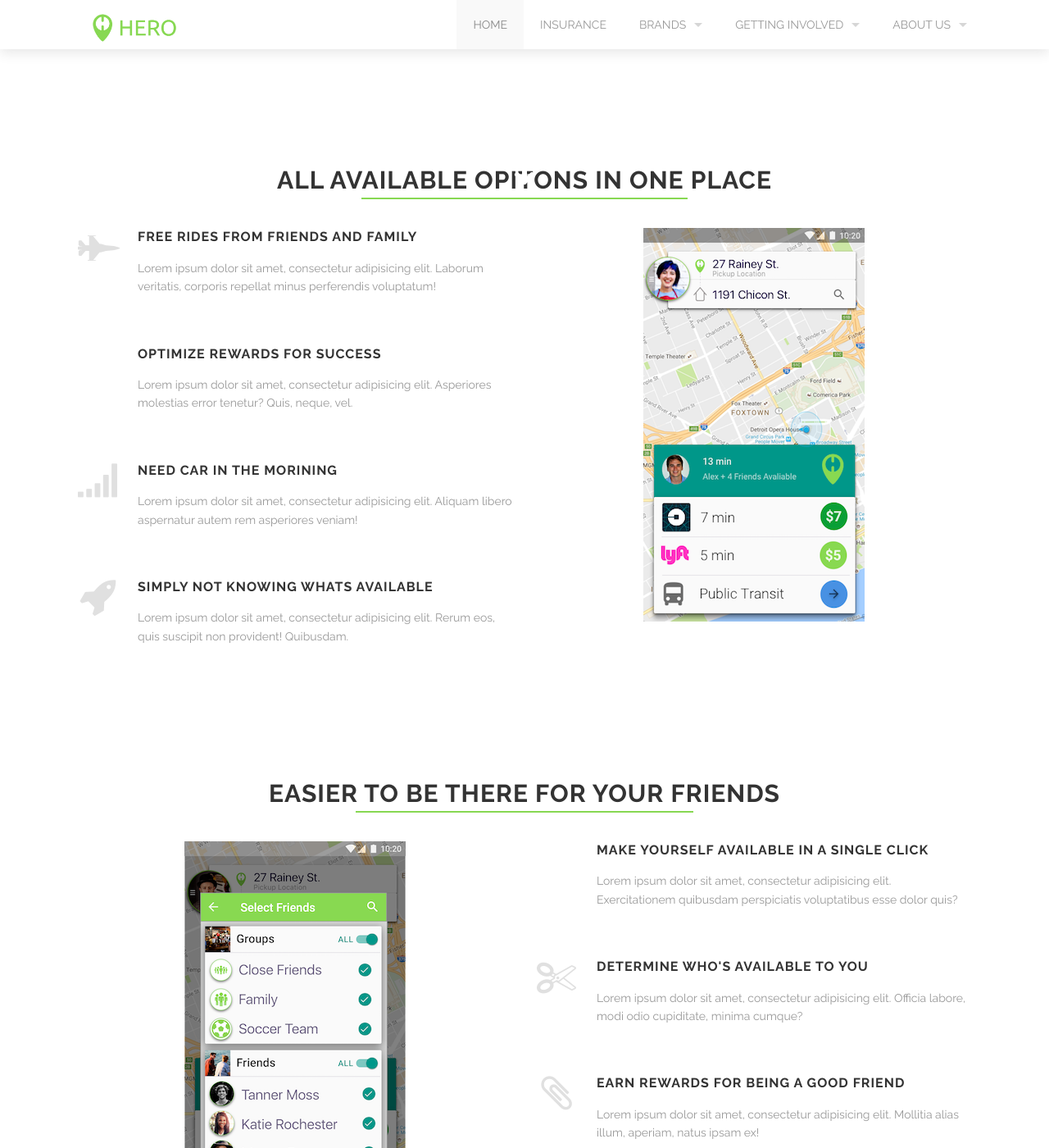
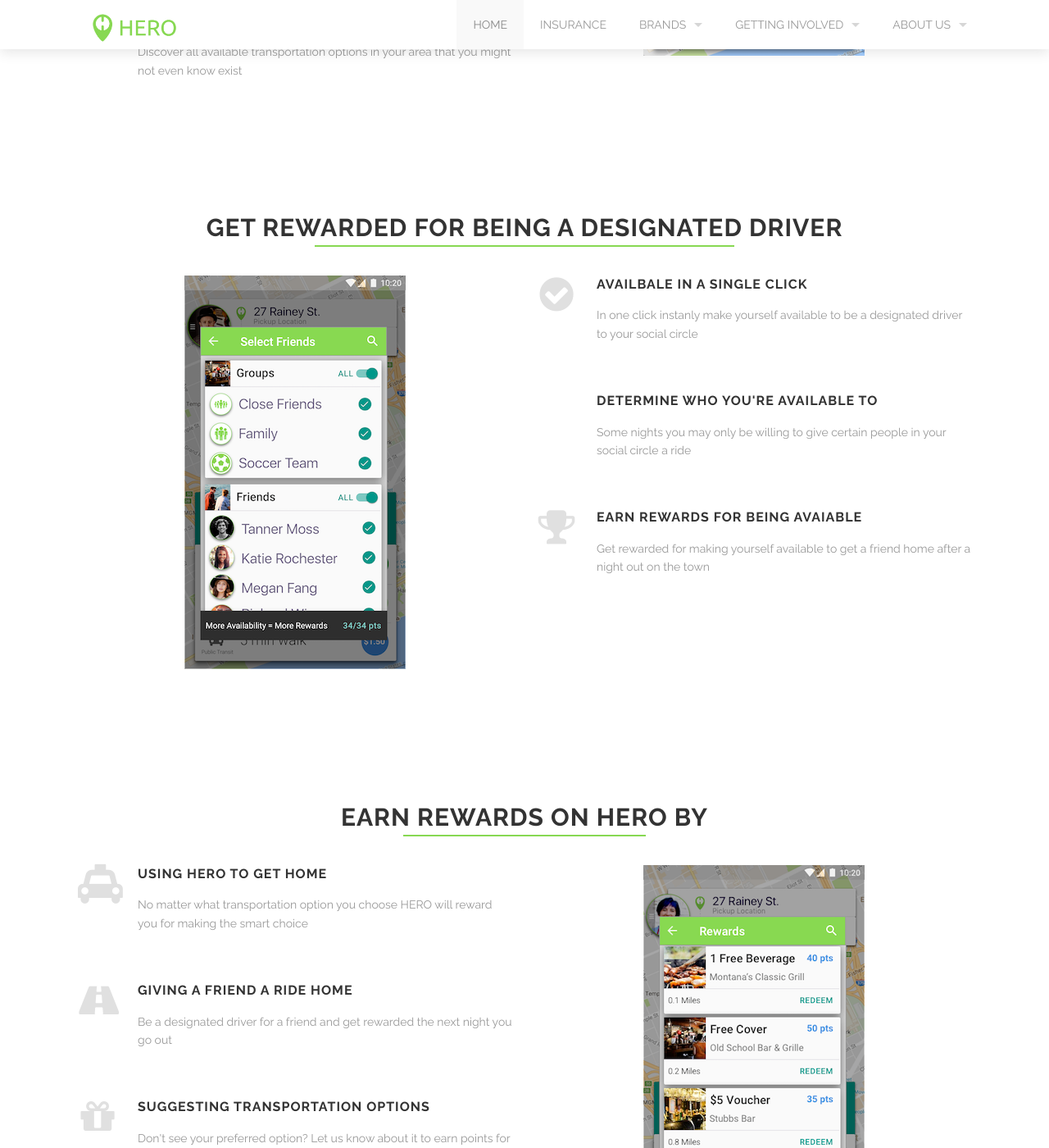
Before and after one commit to hero-app-co/gitsite, a Jekyll site: the page built from index.html, in a window 1280 px wide and 1400 px high, scrolled down 1131 px. Shown: the whole window at 82% size. Built offline with Jekyll 4.4.1, drawn with Linux system fonts in a browser that asks for light colours; some of the changed text lies outside the part shown; grey boxes are pictures that could not be loaded.

Commit message:
content updates on home page

```diff
--- a/index.html
+++ b/index.html
@@ -18,40 +18,40 @@
           link_to: http://www.reddit.com
 
 app-services-first:
-  - icon: fighter-jet
-    title: Free rides from friends and family
-    desc: Lorem ipsum dolor sit amet, consectetur adipisicing elit. Laborum veritatis, corporis repellat minus perferendis voluptatum!
-  - icon: Price conscious (Surge pricing)
-    title: Optimize rewards for success
-    desc: Lorem ipsum dolor sit amet, consectetur adipisicing elit. Asperiores molestias error tenetur? Quis, neque, vel.
-  - icon: signal
+  - icon: universal-access
+    title: Free rides
+    desc: Get free rides from your social circle when they make themselves available on the platform
+  - icon: money
+    title: Price Conscious
+    desc: Instantly find which option fits your budget no matter which mode of transportation or service provider
+  - icon: car
     title: Need car in the morining
-    desc: Lorem ipsum dolor sit amet, consectetur adipisicing elit. Aliquam libero aspernatur autem rem asperiores veniam!
-  - icon: rocket
-    title: Simply not knowing whats available
-    desc: Lorem ipsum dolor sit amet, consectetur adipisicing elit. Rerum eos, quis suscipit non provident! Quibusdam.
+    desc: Find services that will take you and your car home, from paid services to free options like AAA Tipsy Tow
+  - icon: blind
+    title: Simply not knowing
+    desc: Discover all available transportation options in your area that you might not even know exist
 
 app-services-second:
-  - icon: intersex
-    title: Make yourself available in a single click
-    desc: Lorem ipsum dolor sit amet, consectetur adipisicing elit. Exercitationem quibusdam perspiciatis voluptatibus esse dolor quis?
-  - icon: scissors
-    title: Determine who's available to you
-    desc: Lorem ipsum dolor sit amet, consectetur adipisicing elit. Officia labore, modi odio cupiditate, minima cumque?
-  - icon: paperclip
-    title: Earn rewards for being a good friend
-    desc: Lorem ipsum dolor sit amet, consectetur adipisicing elit. Mollitia alias illum, aperiam, natus ipsam ex!
+  - icon: check-circle
+    title: Availbale in a single click
+    desc: In one click instanly make yourself available to be a designated driver to your social circle
+  - icon: user-secret
+    title: Determine who you're available to
+    desc: Some nights you may only be willing to give certain people in your social circle a ride
+  - icon: trophy
+    title: Earn rewards for being avaiable
+    desc: Get rewarded for making yourself available to get a friend home after a night out on the town
 
 app-services-third:
-  - icon: btc
-    title: Using the app to get home
-    desc: Lorem ipsum dolor sit amet, consectetur adipisicing elit. Distinctio eos, placeat, quisquam similique laborum dolore.
-  - icon: pie-chart
-    title: Being available for friends &amp; family
-    desc: Lorem ipsum dolor sit amet, consectetur adipisicing elit. Consectetur eaque eum, sunt labore minus, delectus?
-  - icon: ship
-    title: Giving a ride to a friend
-    desc: Lorem ipsum dolor sit amet, consectetur adipisicing elit. Voluptas architecto iusto natus dolor ducimus ullam.
+  - icon: taxi
+    title: Using HERO to get home
+    desc: No matter what transportation option you choose HERO will reward you for making the smart choice
+  - icon: road
+    title: Giving a friend a ride home
+    desc: Be a designated driver for a friend and get rewarded the next night you go out
+  - icon: gift
+    title: Suggesting transportation options
+    desc: Don't see your preferred option? Let us know about it to earn points for your next reward
 
 milestones:
   - icon: cutlery
@@ -73,78 +73,12 @@
 
 ---
 
-<!-- Banner Image and CTA -->
-<div class='mod modDefaultSlider'>
-  <div class='sequence' data-autostop='on' data-timeout='0'>
-    <ul class='sequence-canvas'>
-      {% for slide in page.slides %}
-        {% if forloop.first %}
-          {% assign style = 'static' %}
-        {% else %}
-          {% assign style = '' %}
-        {% endif %}
-
-        <li class='frame {{style}} {{ slide.klass }}'>
-          <div class='bg' style='background-color: #87d852;'></div>
-          <div class='small-title {{ slide.small_title.klass }}'>
-            <div class='row'>
-              <div class='large-12 columns'>
-                <h2>{{ slide.small_title.text }}</h2>
-              </div>
-            </div>
-          </div>
-          <div class='title {{ slide.title.klass }}'>
-            <div class='row'>
-              <div class='large-12 columns'>
-                <h2>{{ slide.title.text }}</h2>
-              </div>
-            </div>
-          </div>
-          <div class='buttons-wrapper {{ slide.buttons.klass }}'>
-            <div class='row'>
-              <div class='large-12 columns'>
-                <div class='two spacing'></div>
-                {% for button in slide.buttons.items %}
-                  {% if button.klass == 'boxed' %}
-                  <form action=""  class='medium-6 medium-offset-3'>
-                  {% else %}
-                  <form action=""  class='medium-6 medium-offset-1'>
-                  {% endif %}
-                    <div class='small-title {{ slide.small_title.klass }}' style='position:static;'>
-                      <div class='row'>
-                        <div class='large-12 columns'>
-                          <h2>Being a Designated Driver has never been this rewarding</h2>
-                        </div>
-                      </div>
-                    </div>
-                    <div class="centered-text">
-                    </div>
-                  </form>
-
-
-                {% endfor %}
-              </div>
-            </div>
-          </div>
-        </li>
-      {% endfor %}
-    </ul>
+<!-- Video Section -->
+<div style="background:black;text-align:center;">
+  <div class="three spacing"></div>
+  <div class='twelve columns'>
+    {% include section-header.html title="HERO Simplifies Getting You Home Safe" color="#fff" class="small" %}
   </div>
-  <i class='fa fa-arrow-down bottom-to-top' style='position:absolute;bottom:40px;left:50%;transform:translateX(-50%);z-index:100;color:white;font-size:200%;'></i>
-</div>
-
-<!-- The Solution -->
-<div class="full">
-  <div class="row">
-    <div class="large-12 columns">
-      {% include section-header.html title="HERO Simplifies Getting You Home Safe" %}
-      <div class="spacing"></div>
-    </div>
-  </div>
-</div>
-
-<!-- Video Section -->
-<div>
   <div class="row centered-text">
     <iframe class="youtube-iframe" width="560" height="315" src="https://www.youtube.com/embed/dT0h9dsUm-k" frameborder="0" allowfullscreen></iframe>
   </div>
@@ -156,7 +90,7 @@
 <div class='full'>
   <div class='row'>
     <div class='large-12 columns'>
-      {% include section-header.html title="All Available Opitons in One Place" %}
+      {% include section-header.html title="All Available Options in One Place" %}
       <div class='spacing'></div>
     </div>
   </div>
@@ -197,7 +131,7 @@
 <div class='full'>
   <div class='row'>
     <div class='large-12 columns'>
-      {% include section-header.html title="Easier to Be There For Your Friends" %}
+      {% include section-header.html title="Get rewarded for being a designated driver" %}
       <div class='spacing'></div>
     </div>
   </div>
@@ -226,7 +160,7 @@
 <div class='full'>
   <div class='row'>
     <div class='large-12 columns'>
-      {% include section-header.html title="Get Rewarded For Using HERO" %}
+      {% include section-header.html title="Earn rewards on HERO by" %}
       <div class='spacing'></div>
     </div>
   </div>
```
Also changed, not shown: 5 other files.
